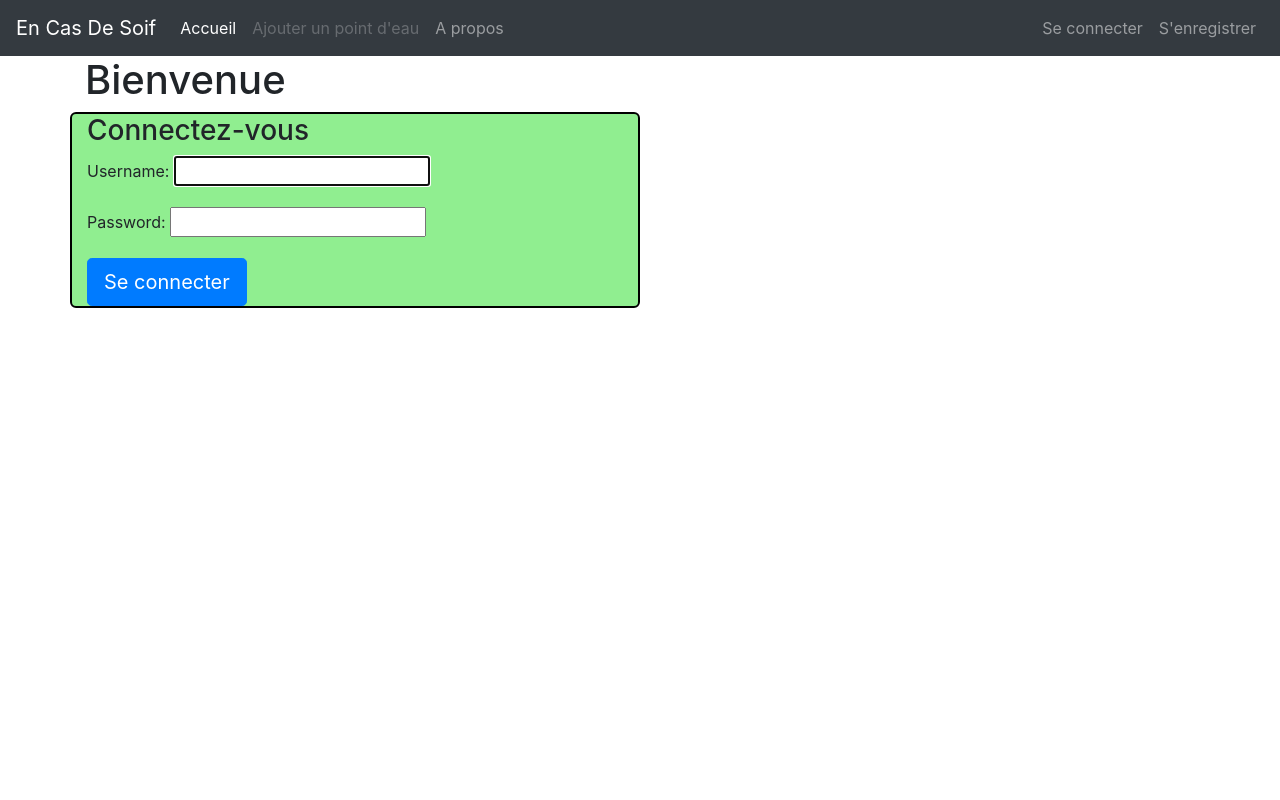
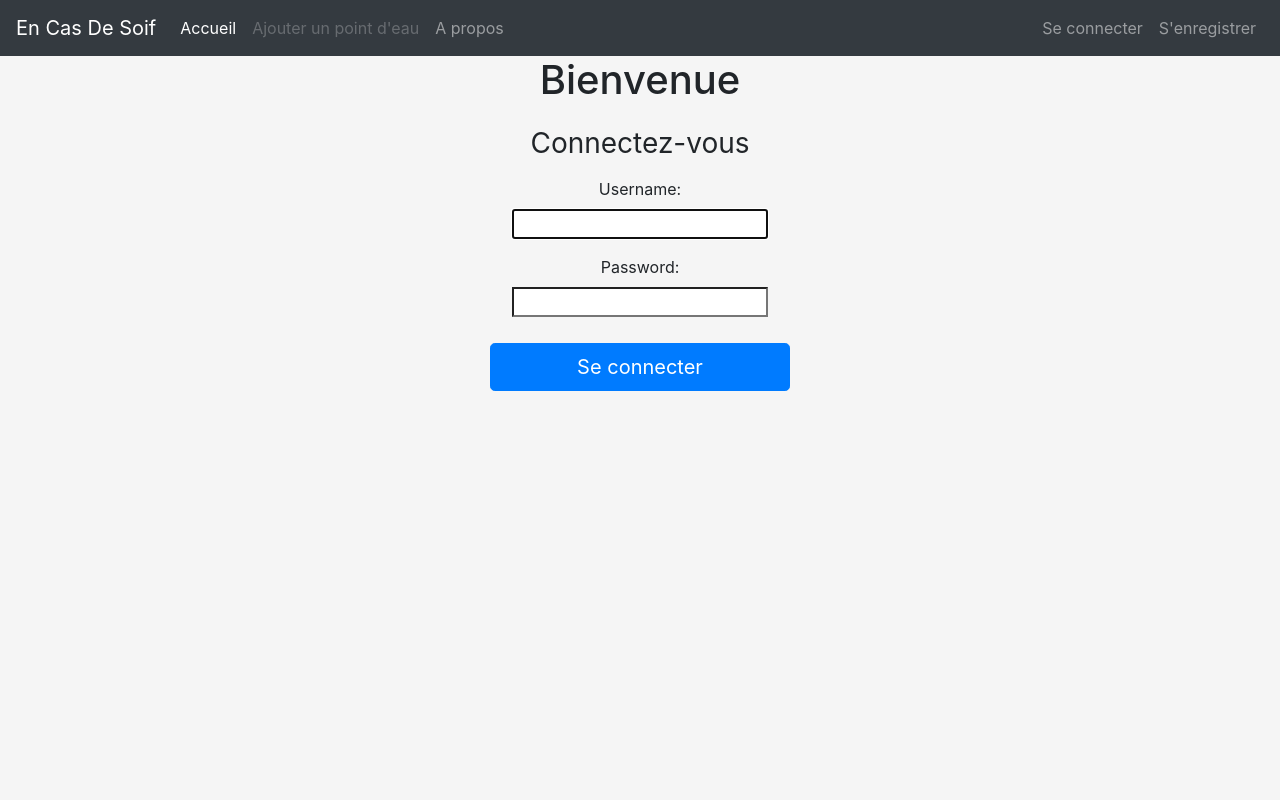
Before and after one commit to matissel/EnCasDeSoif, a Django app: page /account/login/ in a window 1280 px wide. Run offline with Django 3.2, Linux system fonts and the light colour scheme; some libraries are stand-ins or nearby versions.

Commit message:
change profile & login page

```diff
--- a/EnCasDeSoif/templates/base_generic.html
+++ b/EnCasDeSoif/templates/base_generic.html
@@ -17,6 +17,7 @@
             border-radius: 6px;
         }
     </style>
+    {% block styles %} {% endblock %}
     <!-- end help -->
     {% block scripts %} {% endblock %}
 </head>
--- /dev/null
+++ b/accounts/static/css/login.css
@@ -0,0 +1,37 @@
+.form-signin {
+    width: 100%;
+    max-width: 330px;
+    padding: 15px;
+    margin: auto;
+  }
+  .form-signin .checkbox {
+    font-weight: 400;
+  }
+  .form-signin .form-control {
+    position: relative;
+    box-sizing: border-box;
+    height: auto;
+    padding: 10px;
+    font-size: 16px;
+  }
+  .form-signin .form-control:focus {
+    z-index: 2;
+  }
+  .form-signin input[type="email"] {
+    margin-bottom: -1px;
+    border-bottom-right-radius: 0;
+    border-bottom-left-radius: 0;
+  }
+  .form-signin input[type="password"] {
+    margin-bottom: 10px;
+    border-top-left-radius: 0;
+    border-top-right-radius: 0;
+  }
+  html,
+  body {
+    height: 100%;
+  }
+  body{
+    align-items: center;
+    background-color: #f5f5f5;
+  }
--- a/accounts/static/css/mapStyle.css
+++ b/accounts/static/css/mapStyle.css
@@ -1,4 +1,5 @@
 #map {
     width : 100%;
     height: 50em;
+    margin: 2em;
 }
--- a/accounts/templates/accounts/login.html
+++ b/accounts/templates/accounts/login.html
@@ -1,21 +1,20 @@
 {% extends "base_generic.html" %}
 
 {% block title %}<title>Login - En cas de soif</title>{% endblock %}
+{% block styles %}
+{% load static %}
+<link href="{% static 'css/login.css' %}" rel="stylesheet">
+{% endblock %}
 
 {% block content %}
+<div class="container text-center">
+<h1>Bienvenue </h1>
+    <form class="form-signin" method="post">
+        <h3 class="h3 mb-3 font-weight-normal">Connectez-vous</h3>
+        {% csrf_token %}
+        {{ form.as_p }}
+        <button class="btn btn-lg btn-primary btn-block" type="submit" name="button">Se connecter</button>
+    </form>
+</div>
 
-<div class="container login-container">
-        <h1>Bienvenue </h1>
-        <div class="row">
-            <div class="col-md-6 login-form-1">
-                <h3>Connectez-vous</h3>
-                <form method="post">
-                        {% csrf_token %}
-                        {{ form.as_p }}
-                        <button class="btn btn-lg btn-primary outline" type="submit" name="button">Se connecter</button>
-                    </form>
-            </div>
-
-        </div>
-    </div>
 {% endblock %}
```
Also changed, not shown: accounts/templates/accounts/profile.html (+8 -6 lines).
